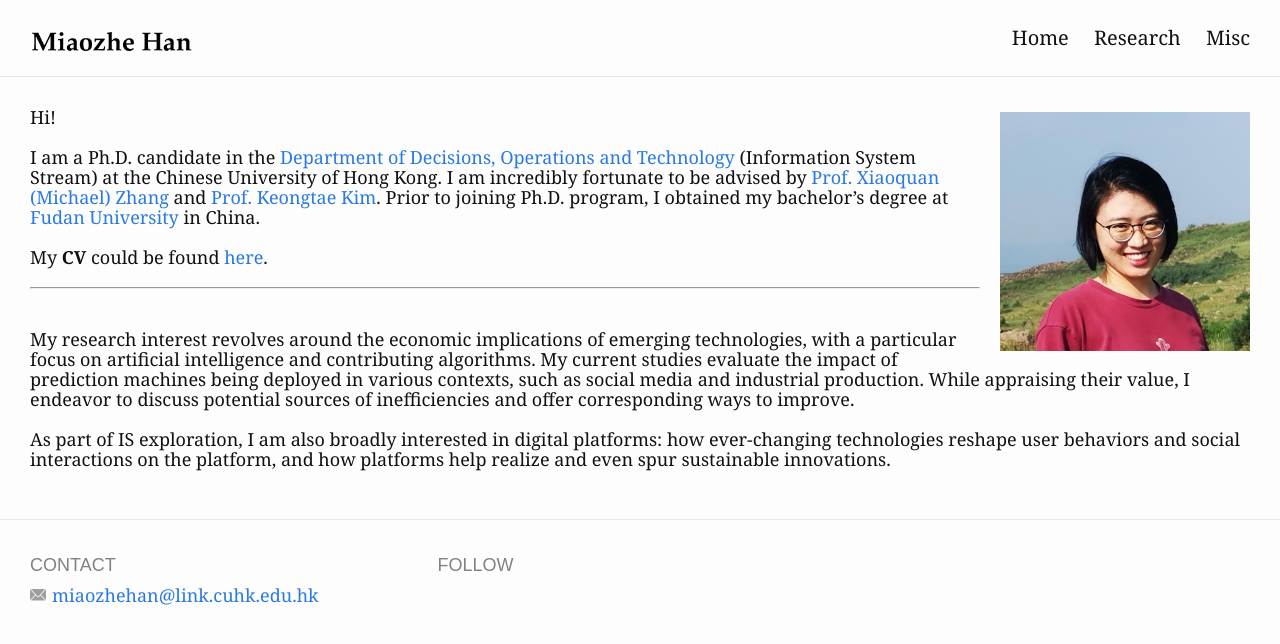
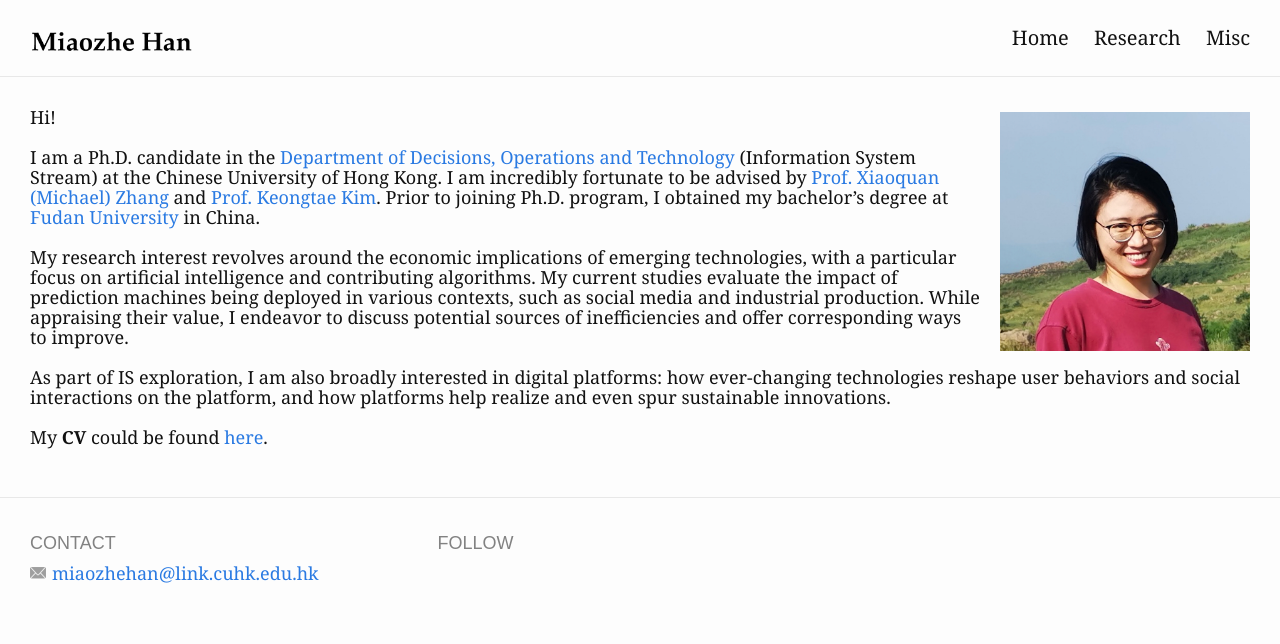
Before and after one commit to miaozhehan99/miaozhehan99.github.io, a Jekyll site: the page built from index.md, in a window 1280 px wide. Shown: the top 644 px of the page. Built offline with Jekyll 4.4.1, drawn with Linux system fonts in a browser that asks for light colours.

Commit message:
Update index.md

```diff
--- a/index.md
+++ b/index.md
@@ -9,12 +9,8 @@ Hi!
 
 I am a Ph.D. candidate in the [Department of Decisions, Operations and Technology](https://www.bschool.cuhk.edu.hk/departments/decisions-operations-and-technology/) (Information System Stream) at the Chinese University of Hong Kong. I am incredibly fortunate to be advised by [Prof. Xiaoquan (Michael) Zhang](https://mikezhang.com) and [Prof. Keongtae Kim](https://keongkim.github.io). Prior to joining Ph.D. program, I obtained my bachelor’s degree at [Fudan University](https://www.fudan.edu.cn/en/) in China.
 
-My **CV** could be found [here](https://miaozhehan99.github.io/assets/CV_MiaozheHAN.pdf).
-
-***
-
-<br/>
-
 My research interest revolves around the economic implications of emerging technologies, with a particular focus on artificial intelligence and contributing algorithms. My current studies evaluate the impact of prediction machines being deployed in various contexts, such as social media and industrial production. While appraising their value, I endeavor to discuss potential sources of inefficiencies and offer corresponding ways to improve.
 
 As part of IS exploration, I am also broadly interested in digital platforms: how ever-changing technologies reshape user behaviors and social interactions on the platform, and how platforms help realize and even spur sustainable innovations.
+
+My **CV** could be found [here](https://miaozhehan99.github.io/assets/CV_MiaozheHAN.pdf).
```
